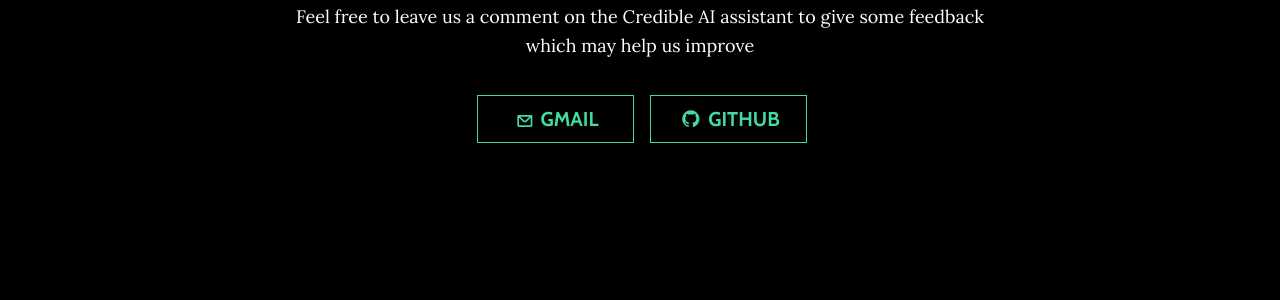
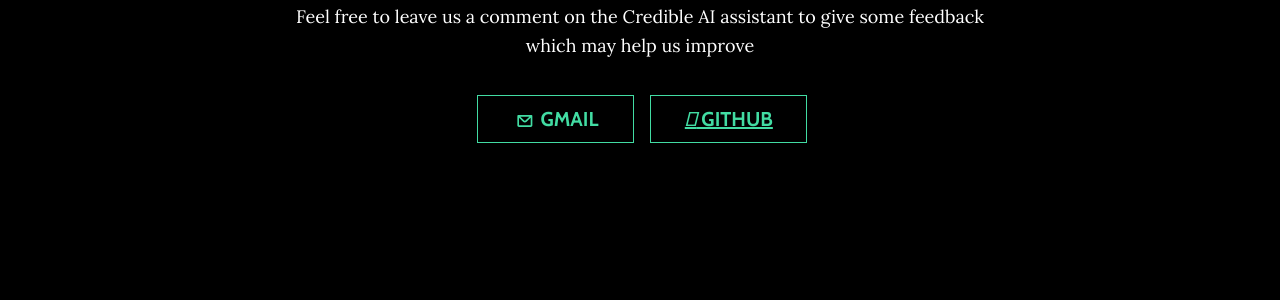
Before and after one commit to sanjay-thiyagarajan/credible, a Django app: page / in a window 1280 px wide. Shown: the part 2889-3189 px from the top of the page. Run offline with Django 3.2, Linux system fonts and the light colour scheme; parts of the project's set-up code (start-up, migrations or seed data) failed here and were passed over; some libraries are stand-ins or nearby versions.

Commit message:
Update index.html

```diff
--- a/dashboard/templates/dashboard/index.html
+++ b/dashboard/templates/dashboard/index.html
@@ -112,7 +112,7 @@
                         <li class="list-inline-item">&nbsp;<button class="btn btn-primary btn-lg btn-default" type="button"><svg xmlns="http://www.w3.org/2000/svg" width="1em" height="1em" viewBox="0 0 24 24" fill="none" class="fa-fw">
                                     <path fill-rule="evenodd" clip-rule="evenodd" d="M3.00977 5.83789C3.00977 5.28561 3.45748 4.83789 4.00977 4.83789H20C20.5523 4.83789 21 5.28561 21 5.83789V17.1621C21 18.2667 20.1046 19.1621 19 19.1621H5C3.89543 19.1621 3 18.2667 3 17.1621V6.16211C3 6.11449 3.00333 6.06765 3.00977 6.0218V5.83789ZM5 8.06165V17.1621H19V8.06199L14.1215 12.9405C12.9499 14.1121 11.0504 14.1121 9.87885 12.9405L5 8.06165ZM6.57232 6.80554H17.428L12.7073 11.5263C12.3168 11.9168 11.6836 11.9168 11.2931 11.5263L6.57232 6.80554Z" fill="currentColor"></path>
                                 </svg><span class="network-name" style="margin-left: 2%;">GMAIL</span></button></li>
-                        <li class="list-inline-item">&nbsp;<button class="btn btn-primary btn-lg btn-default" type="button"><i class="fa fa-github fa-fw"></i><span class="network-name">&nbsp;github</span></button></li>
+                        <li class="list-inline-item">&nbsp;<button class="btn btn-primary btn-lg btn-default" type="button"><a href="https://github.com/sanjay-thiyagarajan/credible"><i class="fab fa-github fa-fw"></i><span class="network-name">&nbsp;github</span></a></button></li>
                     </ul>
                 </div>
             </div>
```
